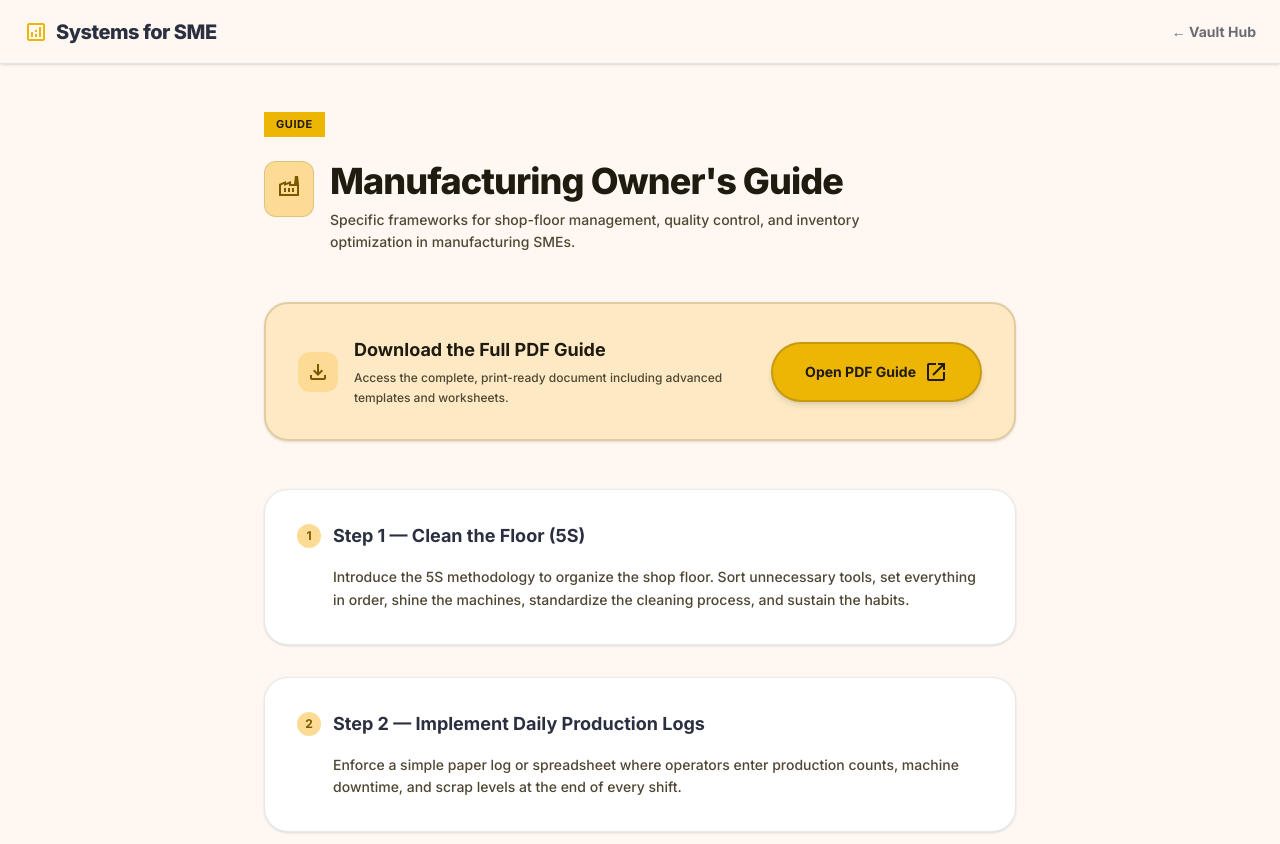
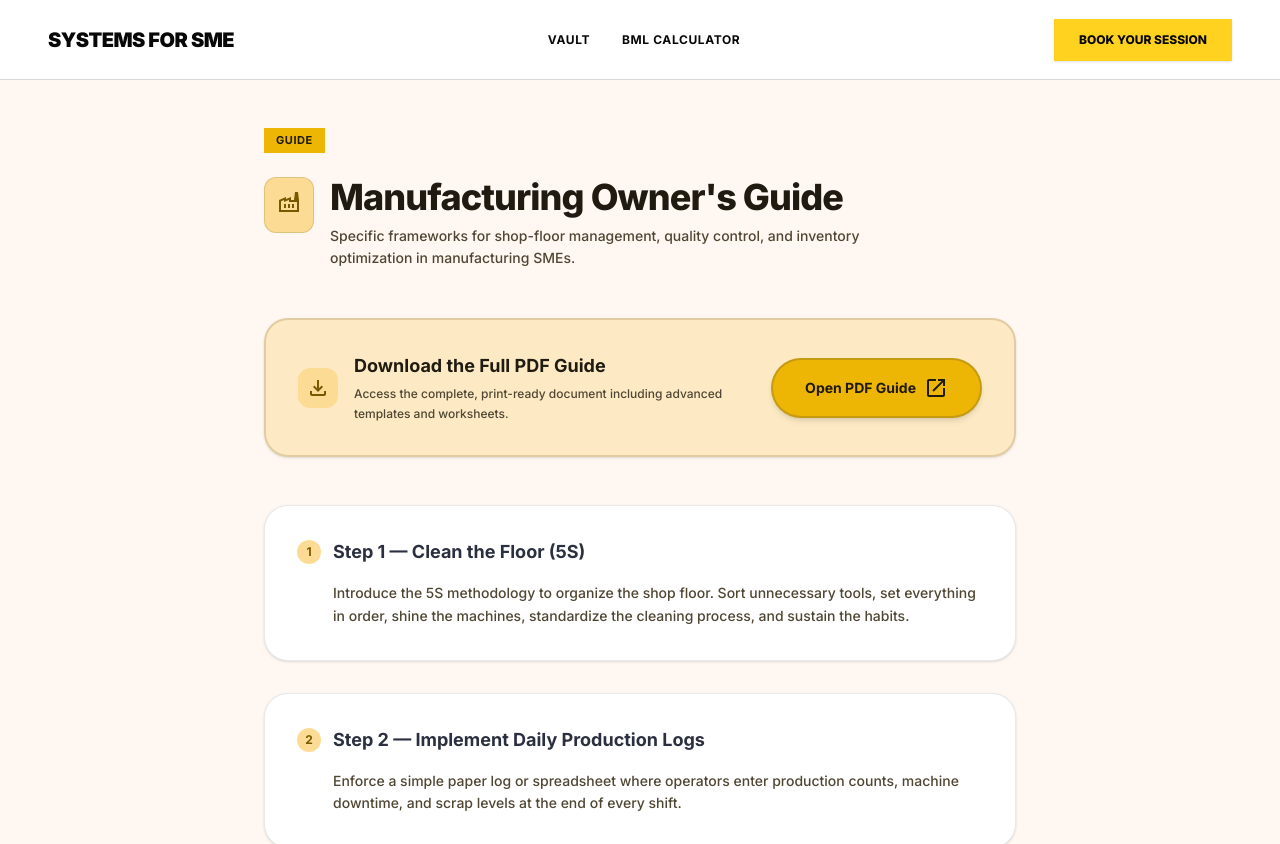
Before and after one commit to rahul-nagaura/System-for-SMEs, a Next.js app: page /vault/manufacturing-guide in a window 1280 px wide. Shown: the top 844 px of the page. Built offline with nearby package versions, Linux system fonts and the light colour scheme.

Commit message:
Unify navigation on Vault detail pages

```diff
--- a/app/components/ConditionalLayout.tsx
+++ b/app/components/ConditionalLayout.tsx
@@ -16,8 +16,7 @@ export default function ConditionalLayout({
   // Standalone pages that define their own headers/footers
   const isStandalone =
     pathname === "/bml" ||
-    pathname === "/booking" ||
-    (pathname.startsWith("/vault/") && pathname !== "/vault");
+    pathname === "/booking";
 
   if (isStandalone) {
     return <>{children}</>;
--- a/app/vault/[slug]/page.tsx
+++ b/app/vault/[slug]/page.tsx
@@ -181,19 +181,6 @@ export default async function ResourcePage({
 
   return (
     <div className="min-h-screen bg-[#fff8f2] text-[#201b11] font-sans pb-24">
-      {/* Navigation Shell */}
-      <header className="sticky top-0 w-full z-50 bg-[#fff8f2]/90 backdrop-blur-xl border-b border-[#2b3040]/10 shadow-sm h-16 flex items-center justify-between px-6">
-        <Link href="/" className="flex items-center gap-2">
-          <span className="material-symbols-outlined text-[#edb605] text-3xl font-black">analytics</span>
-          <span className="font-extrabold text-[20px] tracking-tight text-[#2b3040]">Systems for SME</span>
-        </Link>
-        <div className="flex gap-4">
-          <Link href="/vault" className="text-sm font-bold text-[#2b3040]/70 hover:text-[#edb605] transition-colors">
-            ← Vault Hub
-          </Link>
-        </div>
-      </header>
-
       {/* Main Container */}
       <main className="max-w-[800px] mx-auto px-6 pt-12 space-y-12">
         {/* Intro */}
```
Also changed, not shown: 1 other file (tests, documents, lock files or other folders).
